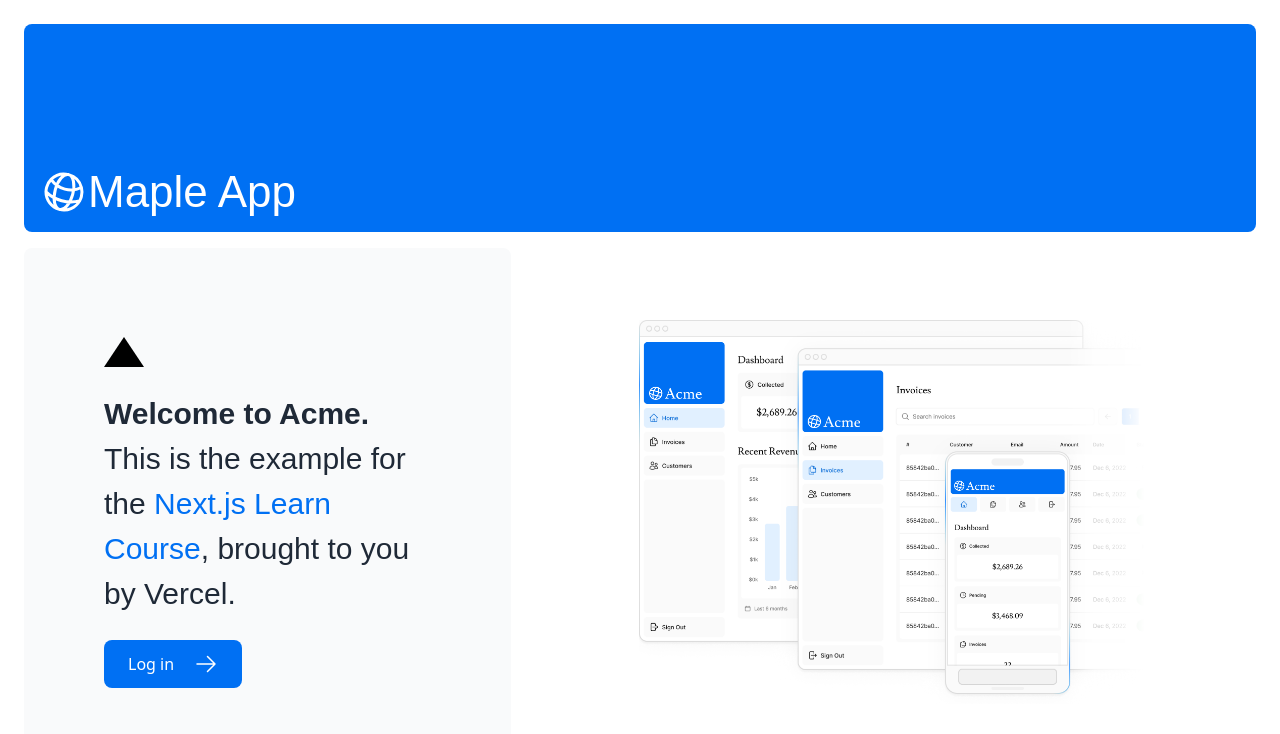
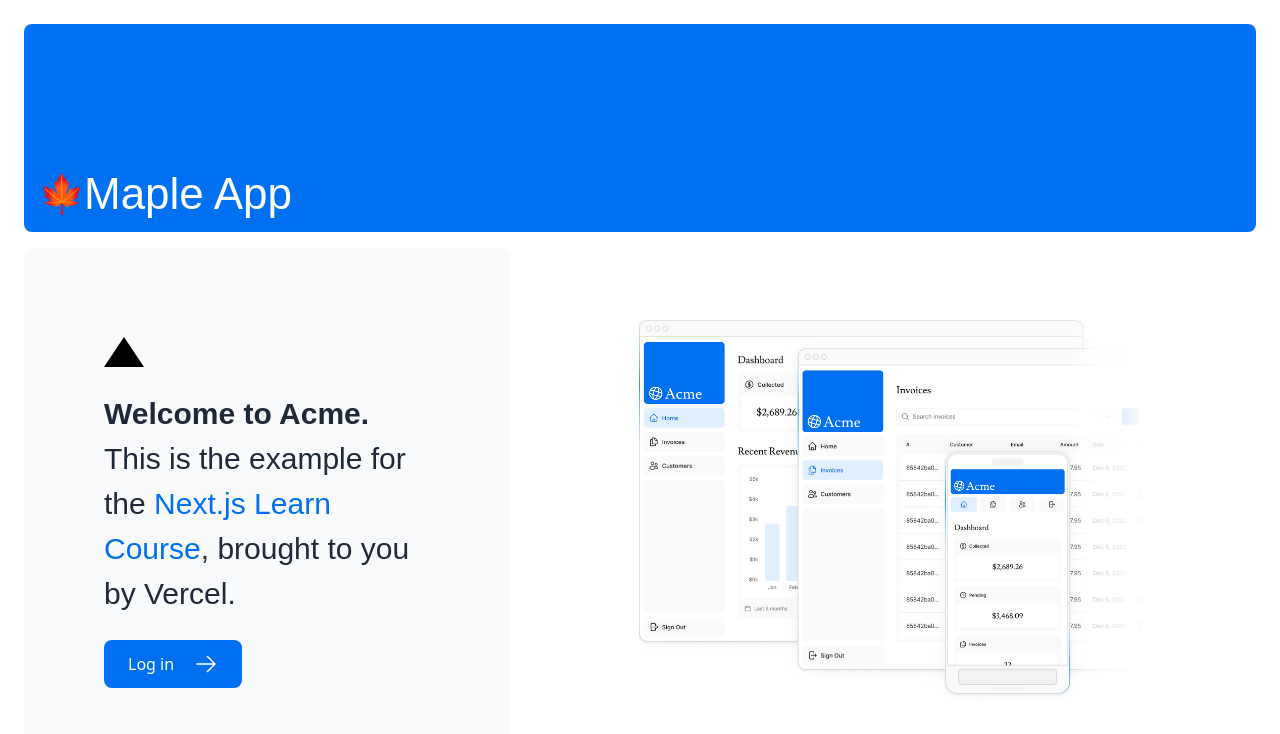
Before and after one commit to edwardpringle/nextjs-dashboard, a Next.js app: page / in a window 1280 px wide. Shown: the top 734 px of the page. Built offline with nearby package versions, Linux system fonts and the light colour scheme; a web font is replaced by a local one.

Commit message:
Mapleleaf icon
MapleLeaf svg added

```diff
--- a/app/ui/maple-logo.tsx
+++ b/app/ui/maple-logo.tsx
@@ -1,4 +1,5 @@
-import { GlobeAltIcon } from '@heroicons/react/24/outline';
+import mapleleaf from '../../public/mapleleaf.svg';
+import Image from 'next/image'
 import { lusitana } from './fonts';
 
 export default function MapleLogo() {
@@ -6,7 +7,13 @@ export default function MapleLogo() {
     <div
       className={`${lusitana.className} flex flex-row items-center leading-none text-white`}
     >
-      <GlobeAltIcon className="h-12 w-12 rotate-[15deg]" />
+    <Image
+      priority
+      src={mapleleaf}
+      alt="Maple Leaf"
+      height={44}
+      width={44}
+    />
       <p className="text-[44px]">Maple App</p>
     </div>
   );
```
Also changed, not shown: public/mapleleaf.svg (added).
